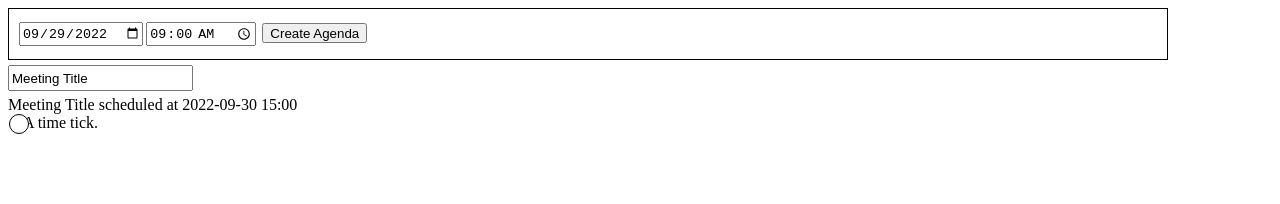
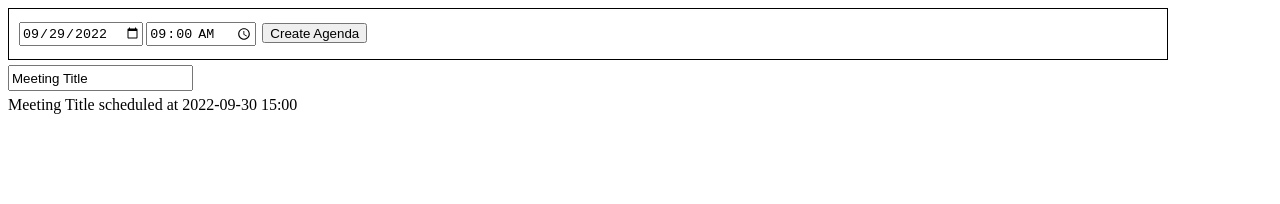
Before and after one commit to RyanFrantz/budgenda-next, a Next.js app: page /schedule in a window 1280 px wide. Shown: the top 204 px of the page. Built offline with nearby package versions, Linux system fonts and the light colour scheme.

Commit message:
Adds Agenda component.

```diff
--- /dev/null
+++ b/components/agenda.js
@@ -0,0 +1,12 @@
+import Timeslot from './timeslot.js';
+import { range } from './utils.js';
+
+export default function Agenda({dateTime, count}) {
+  return (
+    <div id="agenda">
+    {
+      range(count).map(n => <Timeslot key={n}/>)
+    }
+    </div>
+  );
+}
--- a/components/scheduledAgenda.js
+++ b/components/scheduledAgenda.js
@@ -2,13 +2,13 @@ import { useEffect, useState } from 'react';
 import { getYmd, getNiceTime, range } from './utils.js';
 import TopNav from './topNav.js';
 import MeetingTitle from './meetingTitle.js';
-import Timeslot from './timeslot.js';
+import Agenda from './agenda.js';
 
 export default function ScheduledAgenda() {
   const [ dateTime, setDateTime ] = useState({date: "2022-09-29", time: "09:00"})
   const [ meetingTitle, setMeetingTitle ] = useState('Meeting Title');
   // Init time slot count at 0. When > 0 we'll render time slots.
-  const [ timeSlotCount, setTimeSlotCount ] = useState(1);
+  const [ timeSlotCount, setTimeSlotCount ] = useState(0);
 
   // When this component loads, set the nearest date and time in our inputs.
   // Set an empty dependency array so this effect only fires on first render.
@@ -30,7 +30,8 @@ export default function ScheduledAgenda() {
   const navHandlers = {
     date: updateDate,
     time: updateTime,
-    button: () => console.log(`${dateTime.date} ${dateTime.time}`)
+    // Deafult to a 30-minute agenda, for now.
+    button: () => setTimeSlotCount(30)
   };
 
   const meetingHandlers = {
@@ -43,11 +44,7 @@ export default function ScheduledAgenda() {
       <MeetingTitle title={meetingTitle} handlers={meetingHandlers}/>
       <main>
         {meetingTitle} scheduled at {dateTime.date} {dateTime.time}
-        <div>
-        {
-          range(timeSlotCount).map(n => <Timeslot key={n}/>)
-        }
-        </div>
+        <Agenda dateTime={dateTime} count={timeSlotCount}/>
       </main>
     </>
   );
```
